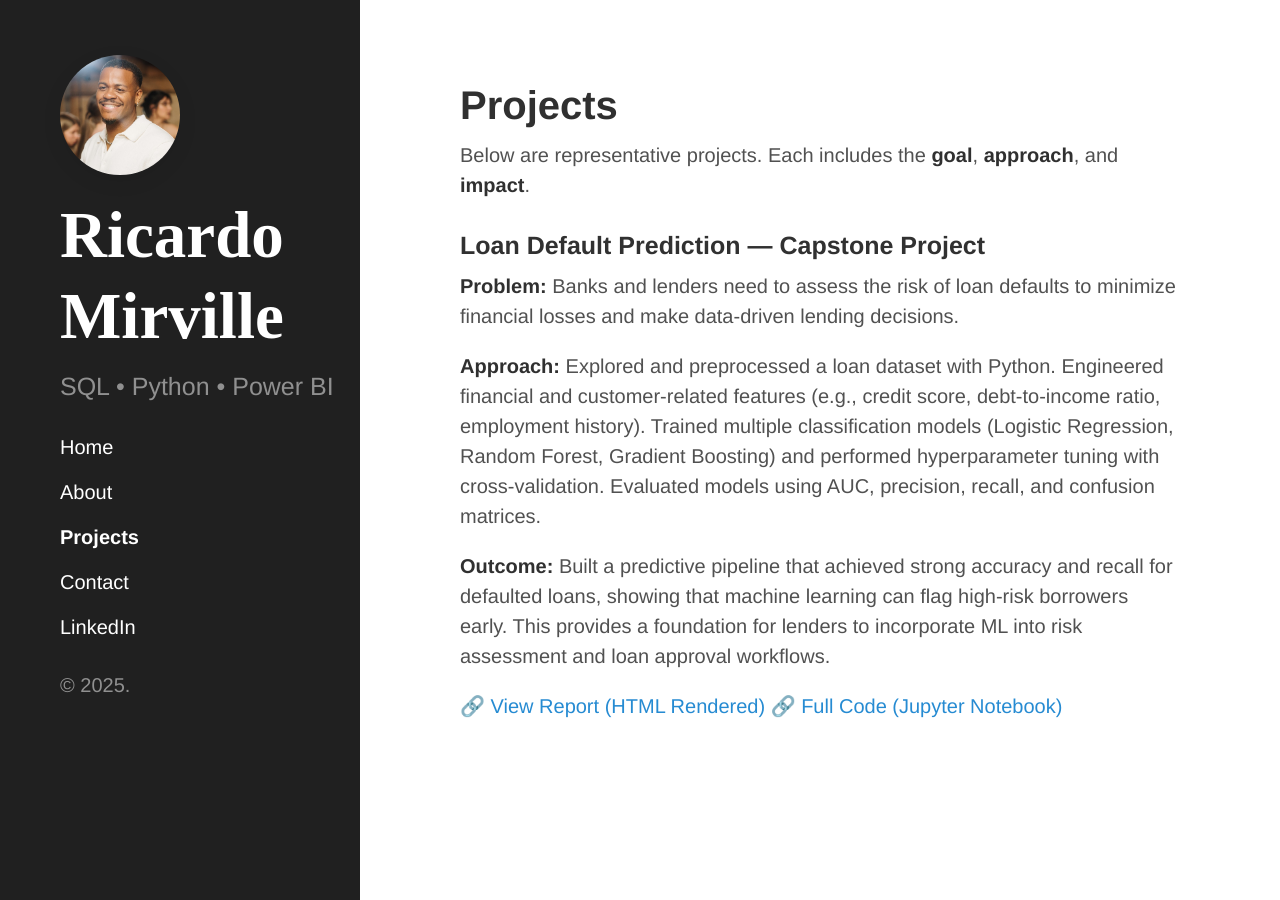
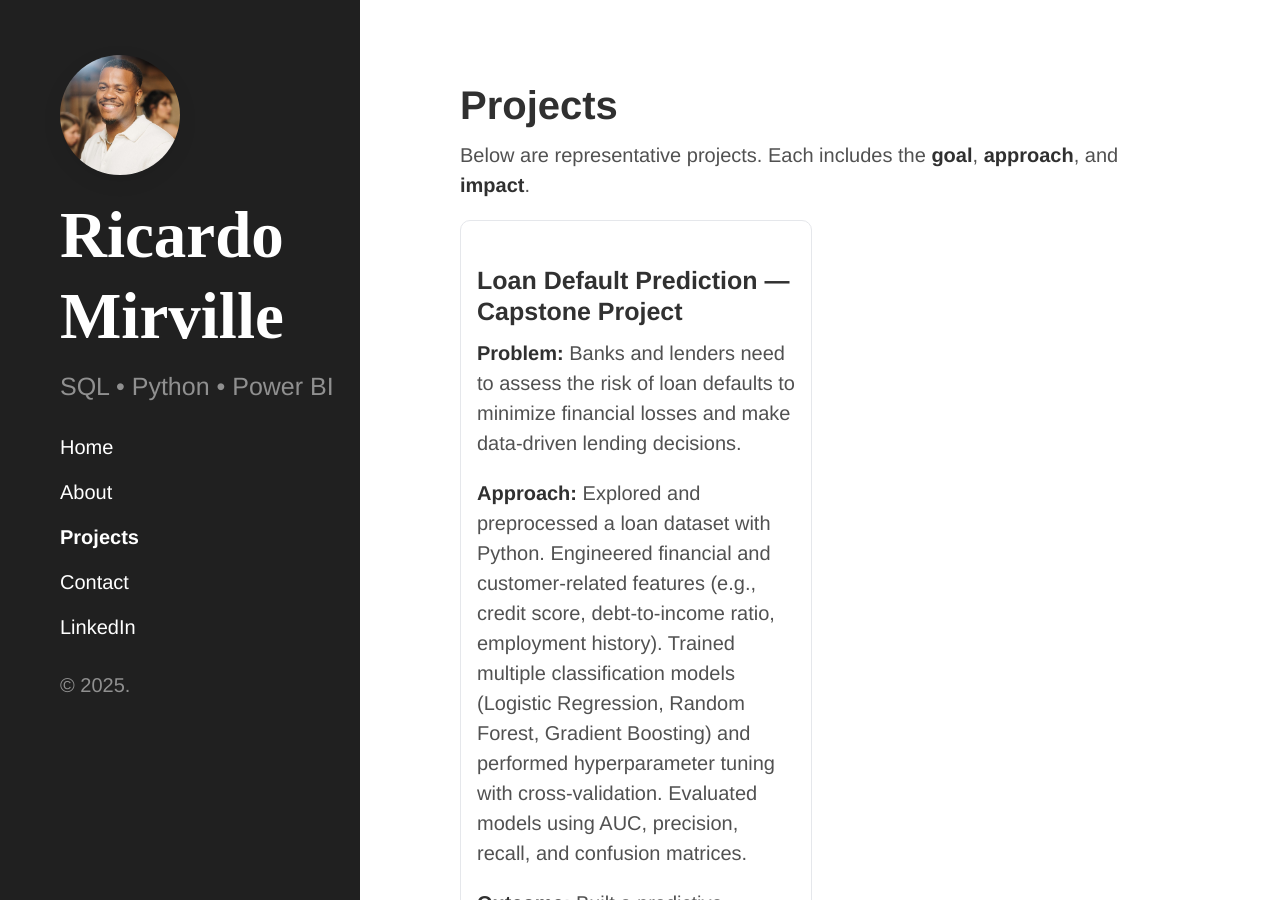
Before and after one commit to RicardoBMirville/Portfolio, a Jekyll site: the page built from projects.md, in a window 1280 px wide and 900 px high. Built offline with Jekyll 4.4.1, drawn with Linux system fonts in a browser that asks for light colours.

Commit message:
Update projects.md

```diff
--- a/projects.md
+++ b/projects.md
@@ -3,23 +3,25 @@
 layout: default
 permalink: /projects/
 ---
+
 <link rel="stylesheet" href="{{ '/public/css/poole.css' | relative_url }}">
 <link rel="stylesheet" href="{{ '/public/css/hyde.css'  | relative_url }}">
 <link rel="stylesheet" href="{{ '/public/css/syntax.css' | relative_url }}">
 <link rel="stylesheet" href="{{ '/assets/css/custom.css' | relative_url }}">
 
+Below are representative projects. Each includes the **goal**, **approach**, and **impact**.
 
+<div class="projects">
 
+  <div class="card">
+    <h3>Loan Default Prediction — Capstone Project</h3>
+    <p><strong>Problem:</strong> Banks and lenders need to assess the risk of loan defaults to minimize financial losses and make data-driven lending decisions.</p>
+    <p><strong>Approach:</strong> Explored and preprocessed a loan dataset with Python. Engineered financial and customer-related features (e.g., credit score, debt-to-income ratio, employment history). Trained multiple classification models (Logistic Regression, Random Forest, Gradient Boosting) and performed hyperparameter tuning with cross-validation. Evaluated models using AUC, precision, recall, and confusion matrices.</p>
+    <p><strong>Outcome:</strong> Built a predictive pipeline that achieved strong accuracy and recall for defaulted loans, showing that machine learning can flag high-risk borrowers early. This provides a foundation for lenders to incorporate ML into risk assessment and loan approval workflows.</p>
+    <p>
+      🔗 <a href="https://nbviewer.org/github/ricardobmirville/Portfolio/blob/main/assets/loan_default_prediction.ipynb" target="_blank">View Report (HTML Rendered)</a><br>
+      🔗 <a href="https://colab.research.google.com/github/ricardobmirville/Portfolio/blob/main/assets/loan_default_prediction.ipynb" target="_blank">Full Code (Jupyter Notebook)</a>
+    </p>
+  </div>
 
-Below are representative projects. Each includes the **goal**, **approach**, and **impact**.
-<div class="card">
-  <h3>Loan Default Prediction — Capstone Project</h3>
-  <p><strong>Problem:</strong> Banks and lenders need to assess the risk of loan defaults to minimize financial losses and make data-driven lending decisions.</p>
-  <p><strong>Approach:</strong> Explored and preprocessed a loan dataset with Python. Engineered financial and customer-related features (e.g., credit score, debt-to-income ratio, employment history). Trained multiple classification models (Logistic Regression, Random Forest, Gradient Boosting) and performed hyperparameter tuning with cross-validation. Evaluated models using AUC, precision, recall, and confusion matrices.</p>
-  <p><strong>Outcome:</strong> Built a predictive pipeline that achieved strong accuracy and recall for defaulted loans, showing that machine learning can flag high-risk borrowers early. This provides a foundation for lenders to incorporate ML into risk assessment and loan approval workflows.</p>
-  <p>
-   🔗 <a href="https://nbviewer.org/github/ricardobmirville/Portfolio/blob/main/assets/Loan_Default_Prediction.ipynb" target="_blank">View Report (HTML Rendered)</a>
-
-    🔗 <a href="{{ '/assets/Capstone Project - Loan Default Prediction - Ricardo Mirville.ipynb' | relative_url }}" target="_blank">Full Code (Jupyter Notebook)</a>
-  </p>
 </div>
```
